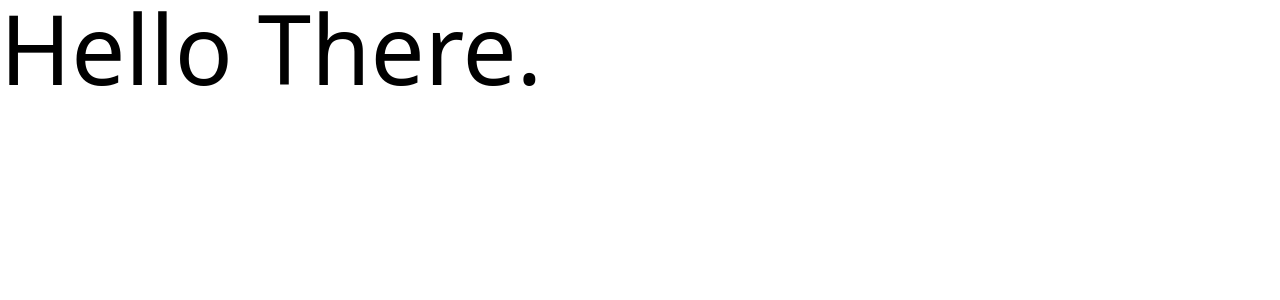
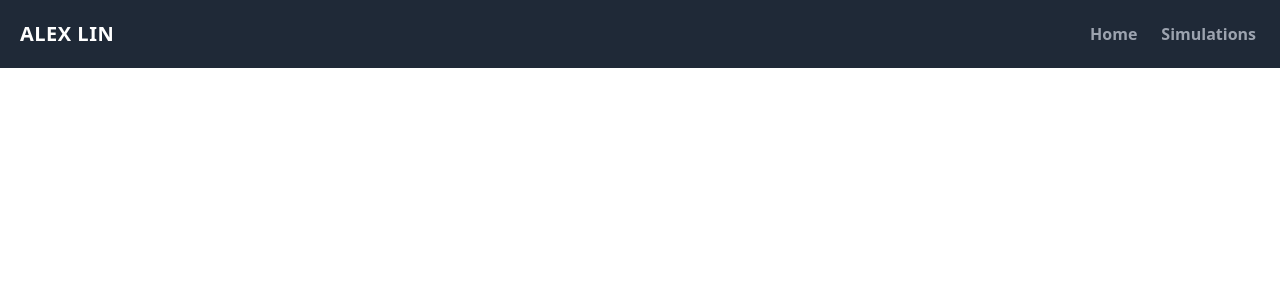
Before and after one commit to alxn3/personal-website-old, a Next.js app: page / in a window 1280 px wide. Shown: the top 300 px of the page. Built offline with nearby package versions, Linux system fonts and the light colour scheme.

Commit message:
Add basic Navbar

```diff
--- /dev/null
+++ b/src/components/navbar.tsx
@@ -0,0 +1,35 @@
+import Link from 'next/link';
+
+const NavLinks: {name: string, link: string}[] = [
+  {
+    name: 'Home',
+    link: '/'
+  },
+  {
+    name: 'Simulations',
+    link: '/'
+  }
+]
+
+const Navbar = () => {
+  return (
+    <nav className="flex items-center flex-wrap bg-gray-800 p-3 ">
+      <Link href="/">
+        <a className="inline-flex items-center p-2 mr-4">
+          <span className="text-xl text-white font-bold uppercase tracking-wide">
+            Alex Lin
+          </span>
+        </a>
+      </Link>
+      <div className="ml-auto inline-flex flex-row">
+        {NavLinks.map(links => <Link href={links.link}>
+          <a className='px-3 py-2 rounded text-gray-400 font-bold items-center justify-center hover:bg-gray-600 hover:text-white'>
+            {links.name}
+          </a>
+        </Link>)}
+      </div>
+    </nav>
+  );
+};
+
+export default Navbar;
--- a/src/pages/index.tsx
+++ b/src/pages/index.tsx
@@ -1,10 +1,19 @@
+import Navbar from 'components/navbar';
 import Head from 'next/head';
-import Image from 'next/image';
 
-export default function Home() {
+const Home = () => {
   return (
     <div>
-      <h1 className="text-8xl">Hello There.</h1>
+      <Head>
+        <title>Home | Alex Lin</title>
+        <meta name="description" content="Alex Lin's personal website." />
+        <link rel="icon" href="/favicon.ico" />
+      </Head>
+      <main>
+        <Navbar />
+      </main>
     </div>
   );
-}
+};
+
+export default Home;
```
